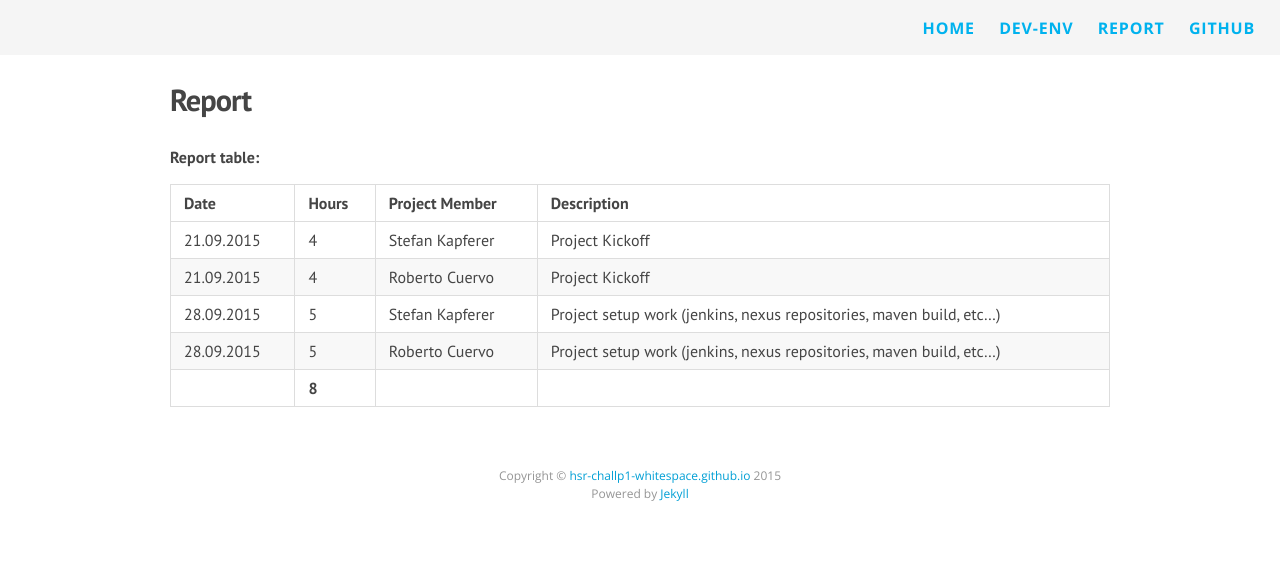
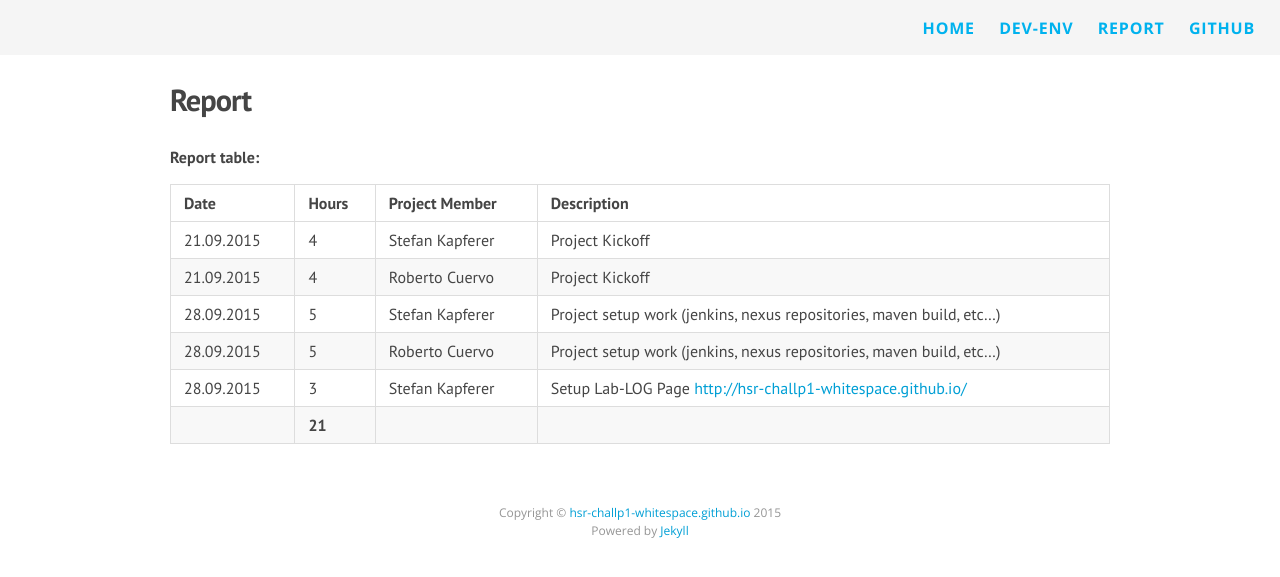
Before and after one commit to HSR-ChallP1-Whitespace/hsr-challp1-whitespace.github.io, a Jekyll site: the page built from report.md, in a window 1280 px wide. Shown: the top 577 px of the page. Built offline with Jekyll 4.4.1, drawn with Linux system fonts in a browser that asks for light colours; nearby versions of some CDN libraries; Markdown is read by kramdown in place of the engine named in the settings.

Commit message:
Reported time for creating Lab-Log Page

```diff
--- a/report.md
+++ b/report.md
@@ -5,10 +5,11 @@ permalink: /report/
 ---
 **Report table:**
 
-| Date          | Hours         | Project Member  | Description                                                           |
-| ------------- | ------------- | --------------- | --------------------------------------------------------------------- |
-| 21.09.2015    | 4             | Stefan Kapferer | Project Kickoff                                                       |
-| 21.09.2015    | 4             | Roberto Cuervo  | Project Kickoff                                                       |
-| 28.09.2015    | 5             | Stefan Kapferer | Project setup work (jenkins, nexus repositories, maven build, etc...) |
-| 28.09.2015    | 5             | Roberto Cuervo  | Project setup work (jenkins, nexus repositories, maven build, etc...) |
-|               | **8**         |                 |                                                                       |
+| Date          | Hours         | Project Member  | Description                                                                                             |
+| ------------- | ------------- | --------------- | ------------------------------------------------------------------------------------------------------- |
+| 21.09.2015    | 4             | Stefan Kapferer | Project Kickoff                                                                                         |
+| 21.09.2015    | 4             | Roberto Cuervo  | Project Kickoff                                                                                         |
+| 28.09.2015    | 5             | Stefan Kapferer | Project setup work (jenkins, nexus repositories, maven build, etc...)                                   |
+| 28.09.2015    | 5             | Roberto Cuervo  | Project setup work (jenkins, nexus repositories, maven build, etc...)                                   |
+| 28.09.2015    | 3             | Stefan Kapferer | Setup Lab-LOG Page [http://hsr-challp1-whitespace.github.io/](http://hsr-challp1-whitespace.github.io/) |
+|               | **21**        |                 |                                                                                                         |
```
